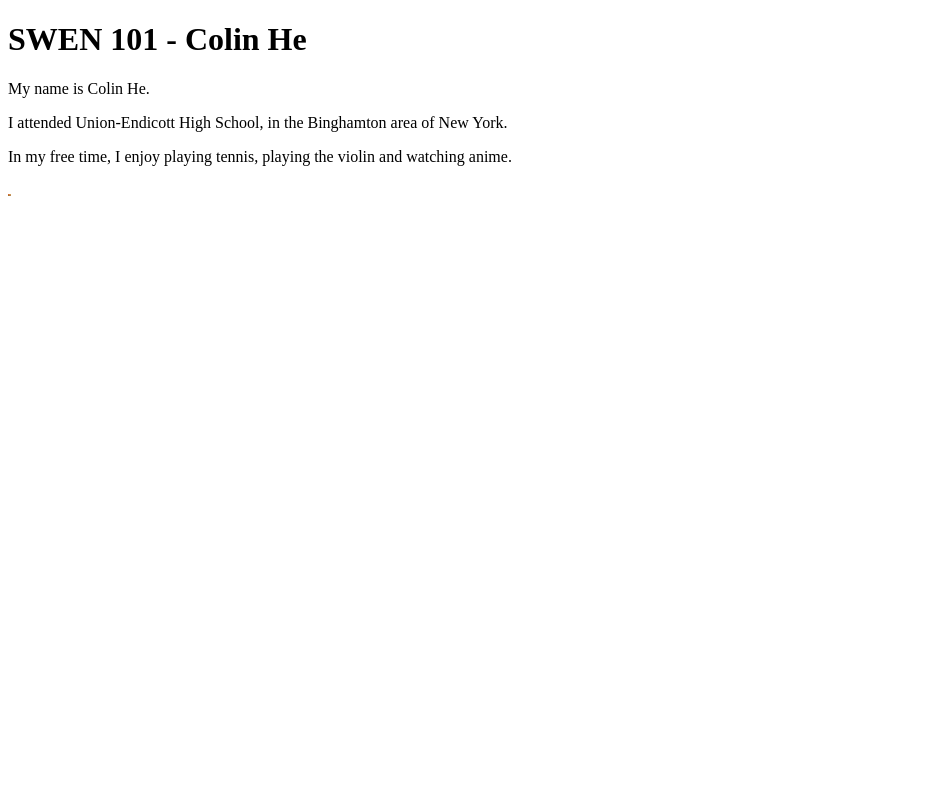
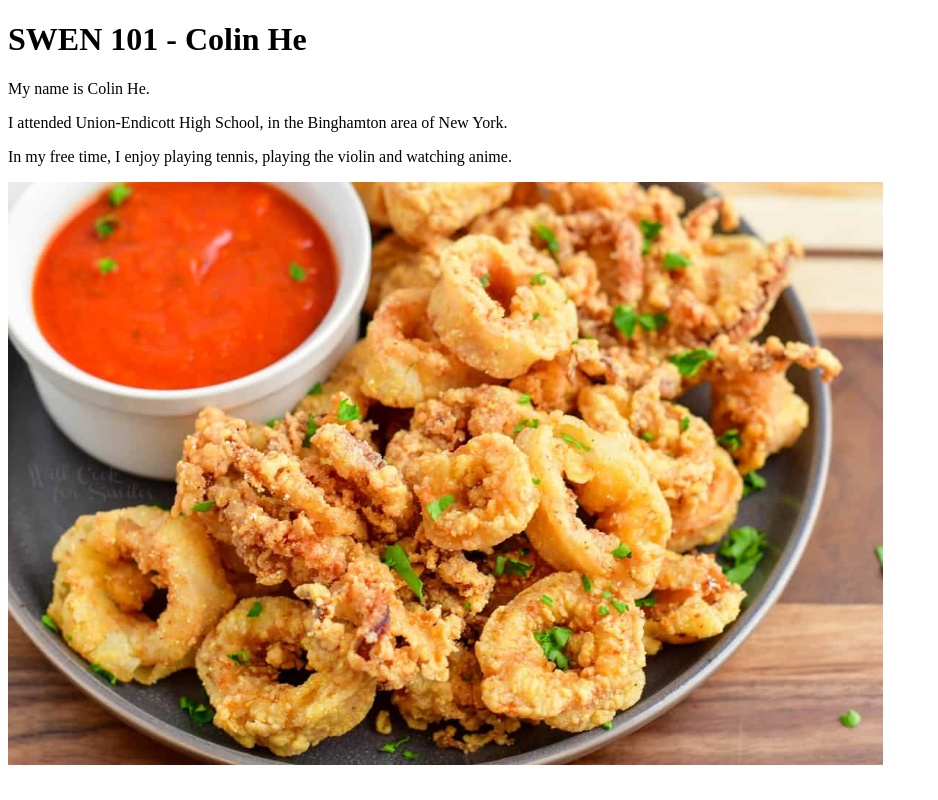
Before and after one commit to ColinGHe/ColinGHe.github.io, a plain HTML site: page index.html in a window 1280 px wide. Shown: the whole page, without its empty margins (0-938 px from the left). Drawn offline with Linux system fonts and the light colour scheme.

Commit message:
Increased picture size

```diff
--- a/index.html
+++ b/index.html
@@ -8,7 +8,7 @@
         <p>My name is Colin He.</p>
         <p>I attended Union-Endicott High School, in the Binghamton area of New York.</p>
         <p>In my free time, I enjoy playing tennis, playing the violin and watching anime.</p>
-        <img src ="Calamari-5.jpg" width="2.5" ></img>
+        <img src ="Calamari-5.jpg" width="875" ></img>
 
     </body>
 </html>
```
